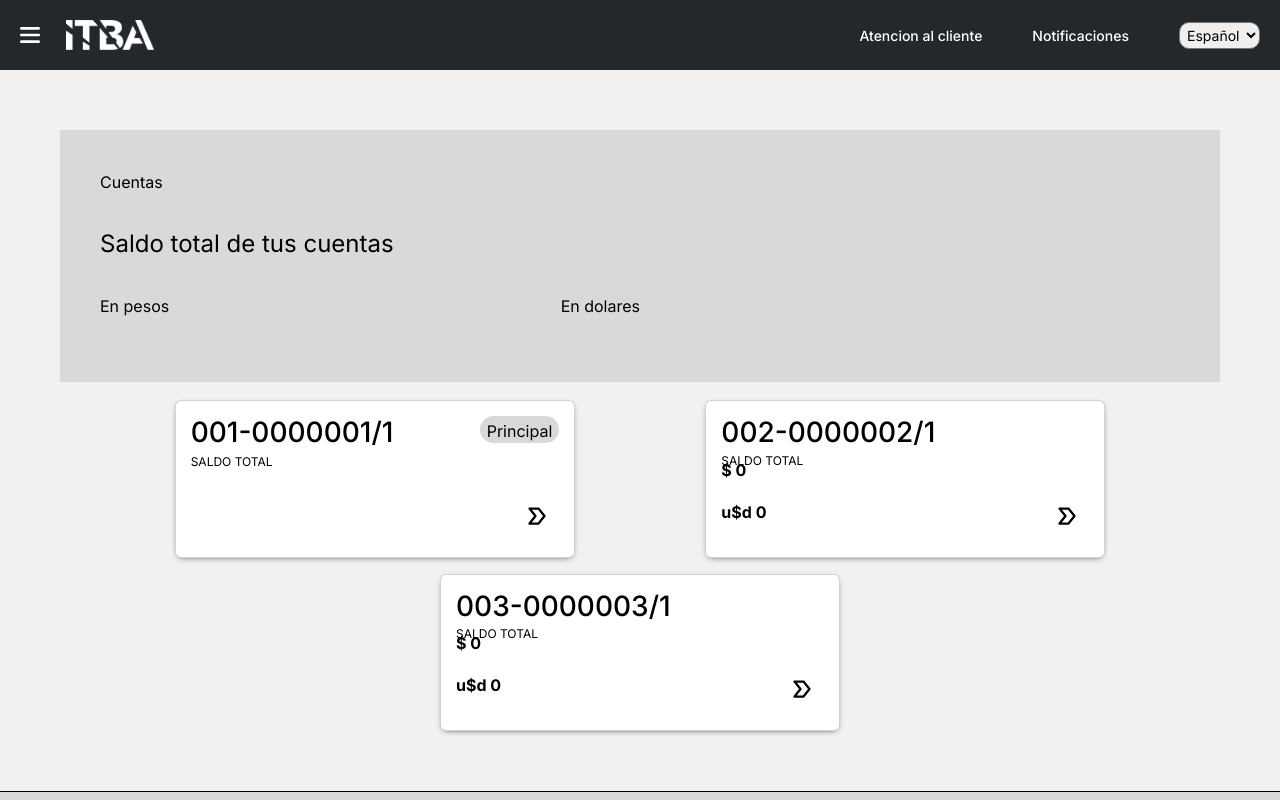
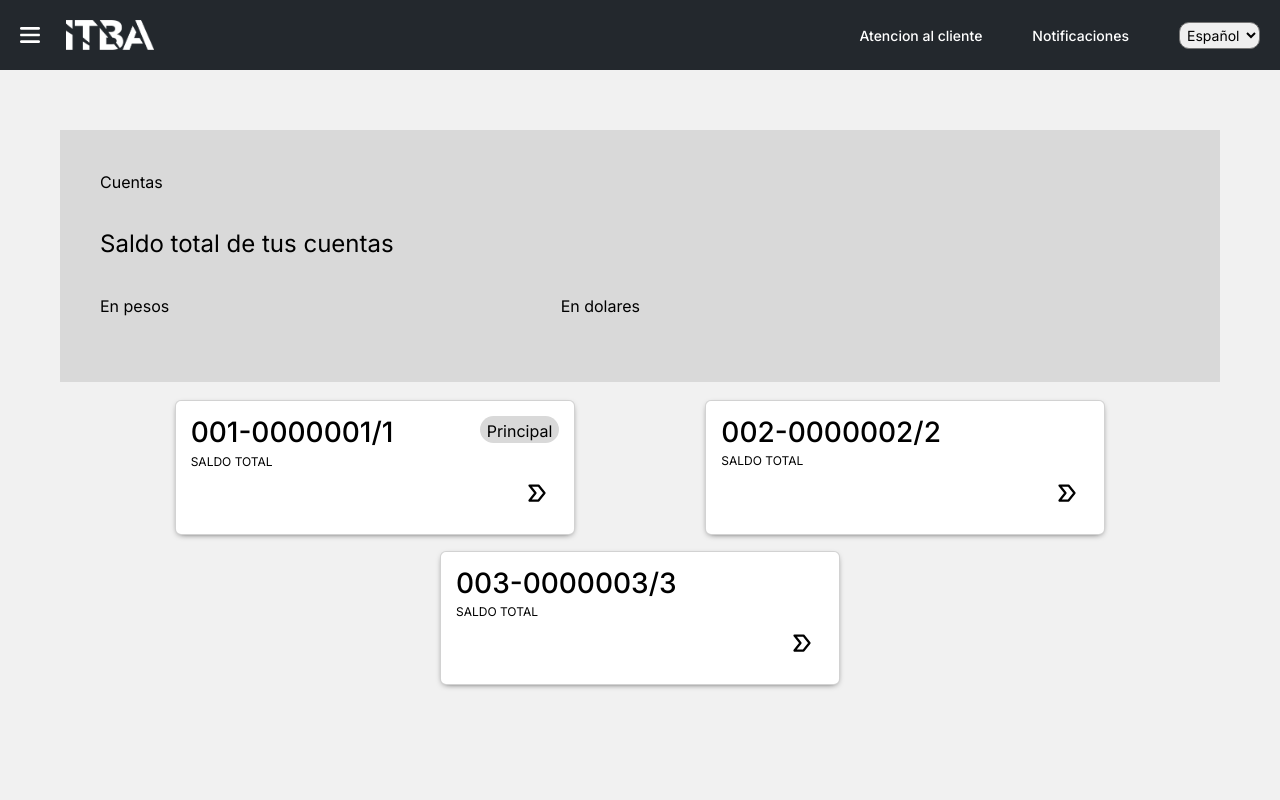
Before and after one commit to jerearrieta/ITBANK-2023, a React (Create React App) app: page /cuentas in a window 1280 px wide. Shown: the top 800 px of the page. Built offline with nearby package versions, Linux system fonts and the light colour scheme.

Commit message:
componente Card y arreglando css

```diff
--- /dev/null
+++ b/src/views/Cuentas/components/Card.js
@@ -0,0 +1,44 @@
+import React from "react";
+import '../style.css'
+
+export const Card = ({numeroCard}) => {
+    const principal = numeroCard === '001-0000001/1';
+  return (
+    <>
+          <div class="card">
+            <div class="info-card">
+              <div class="top-card">
+                <h3>{numeroCard}</h3>
+                {principal &&<p class="principal">Principal</p>}
+              </div>
+
+              <sub>SALDO TOTAL</sub>
+
+              <div class="bot-card">
+                <div>
+                  <p id="saldo-disponible-card" class="info-total"></p>
+                </div>
+                <div class="cont-usd">
+                  <p id="usd-disponible-card" class="info-total"></p>
+                  <svg
+                    xmlns="http://www.w3.org/2000/svg"
+                    class="icon flecha icon-tabler icon-tabler-arrow-badge-right"
+                    width="44"
+                    height="44"
+                    viewBox="0 0 24 24"
+                    stroke-width="1.5"
+                    stroke="#000000"
+                    fill="none"
+                    stroke-linecap="round"
+                    stroke-linejoin="round"
+                  >
+                    <path stroke="none" d="M0 0h24v24H0z" fill="none" />
+                    <path d="M13 7h-6l4 5l-4 5h6l4 -5z" />
+                  </svg>
+                </div>
+              </div>
+            </div>
+          </div>
+    </>
+  );
+};
--- /dev/null
+++ b/src/views/Cuentas/components/SaldoCuentas.js
@@ -0,0 +1,22 @@
+import React from "react";
+
+export const SaldoCuentas = () => {
+  return (
+    <div>
+      <div className="cont-cuentas">
+        <p className="p-cuentas">Cuentas</p>
+        <p className="p-cuentas2">Saldo total de tus cuentas</p>
+        <div className="cont-moneda">
+          <div className="pesos">
+            <p className="p-moneda">En pesos</p>
+            <p id="saldo-disponible" className="p-cantidad" />
+          </div>
+          <div className="dolares">
+            <p className="p-moneda">En dolares</p>
+            <p id="usd-disponible" className="p-cantidad" />
+          </div>
+        </div>
+      </div>
+    </div>
+  );
+};
--- a/src/views/Cuentas/index.js
+++ b/src/views/Cuentas/index.js
@@ -1,102 +1,16 @@
-import './style.css';
+import { Card } from "./components/Card";
+import { SaldoCuentas } from "./components/SaldoCuentas";
+import "./style.css";
 
 export default function Cuentas() {
-    return (
-        <div className="cuentas-cont-main">
-            <div className="cont-cuentas">
-                <p className="p-cuentas">Cuentas</p>
-                <p className="p-cuentas2">Saldo total de tus cuentas</p>
-                <div className="cont-moneda">
-                    <div className="pesos">
-                        <p className="p-moneda">En pesos</p>
-                        <p id="saldo-disponible" className="p-cantidad"></p>
-                    </div>
-                    <div className="dolares">
-                        <p className="p-moneda">En dolares</p>
-                        <p id="usd-disponible" className="p-cantidad"></p>
-                    </div>
-                </div>
-            </div>
-
-            <div className="bot">
-                <div className="cont-card">
-                    <div className="card">
-                        <div className="info-card">
-                            <div className="top-card">
-                                <h3>001-0000001/1</h3>
-                                <p className="principal">Principal</p>
-                            </div>
-
-                            <sub>SALDO TOTAL</sub>
-
-                            <div className="bot-card">
-                                <div>
-                                    <p id="saldo-disponible-card" className="info-total"></p>
-                                </div>
-                                <div className="cont-usd">
-                                    <p id="usd-disponible-card" className="info-total"></p>
-                                    <svg xmlns="http://www.w3.org/2000/svg"
-                                        className="icon flecha icon-tabler icon-tabler-arrow-badge-right" width="44" height="44" viewBox="0 0 24 24"
-                                        stroke-width="1.5" stroke="#000000" fill="none" stroke-linecap="round" stroke-linejoin="round">
-                                        <path stroke="none" d="M0 0h24v24H0z" fill="none" />
-                                        <path d="M13 7h-6l4 5l-4 5h6l4 -5z" />
-                                    </svg>
-                                </div>
-                            </div>
-                        </div>
-                    </div>
-
-                    <div className="card">
-                        <div className="info-card">
-                            <div className="top-card">
-                                <h3>002-0000002/1</h3>
-                            </div>
-
-                            <sub>SALDO TOTAL</sub>
-
-                            <div className="bot-card">
-                                <div>
-                                    <p className="info-total">$ 0</p>
-                                </div>
-                                <div className="cont-usd">
-                                    <p className="info-total">u$d 0</p>
-                                    <svg xmlns="http://www.w3.org/2000/svg"
-                                        className="icon flecha icon-tabler icon-tabler-arrow-badge-right" width="44" height="44" viewBox="0 0 24 24"
-                                        stroke-width="1.5" stroke="#000000" fill="none" stroke-linecap="round" stroke-linejoin="round">
-                                        <path stroke="none" d="M0 0h24v24H0z" fill="none" />
-                                        <path d="M13 7h-6l4 5l-4 5h6l4 -5z" />
-                                    </svg>
-                                </div>
-                            </div>
-                        </div>
-                    </div>
-
-                    <div className="card">
-                        <div className="info-card">
-                            <div className="top-card">
-                                <h3>003-0000003/1</h3>
-                            </div>
-
-                            <sub>SALDO TOTAL</sub>
-
-                            <div className="bot-card">
-                                <div>
-                                    <p className="info-total">$ 0</p>
-                                </div>
-                                <div className="cont-usd">
-                                    <p className="info-total">u$d 0</p>
-                                    <svg xmlns="http://www.w3.org/2000/svg"
-                                        className="icon flecha icon-tabler icon-tabler-arrow-badge-right" width="44" height="44" viewBox="0 0 24 24"
-                                        stroke-width="1.5" stroke="#000000" fill="none" stroke-linecap="round" stroke-linejoin="round">
-                                        <path stroke="none" d="M0 0h24v24H0z" fill="none" />
-                                        <path d="M13 7h-6l4 5l-4 5h6l4 -5z" />
-                                    </svg>
-                                </div>
-                            </div>
-                        </div>
-                    </div>
-                </div>
-            </div>
-        </div>
-    );
+  return (
+    <div class="cuentas-cont-main">
+      <SaldoCuentas />
+      <div className="bot cont-card">
+        <Card isPrincipal={true} numeroCard="001-0000001/1" />
+        <Card numeroCard="002-0000002/2" />
+        <Card numeroCard="003-0000003/3" />
+      </div>
+    </div>
+  );
 }
--- a/src/views/Cuentas/style.css
+++ b/src/views/Cuentas/style.css
@@ -5,6 +5,7 @@
 
 main {
     padding: 0px;
+    min-height: 100vh;
 }
 
 .cuentas-main-body {
--- a/src/views/Prestamos/style.css
+++ b/src/views/Prestamos/style.css
@@ -35,7 +35,7 @@ h1 {
 }
 
 .inputs {
-    height: 3rem;
+    height: 3.5rem;
     border: none;
     margin: 1rem;
     padding: 1rem;
```
Also changed, not shown: src/views/Cuentas/components/Component.js (deleted).
